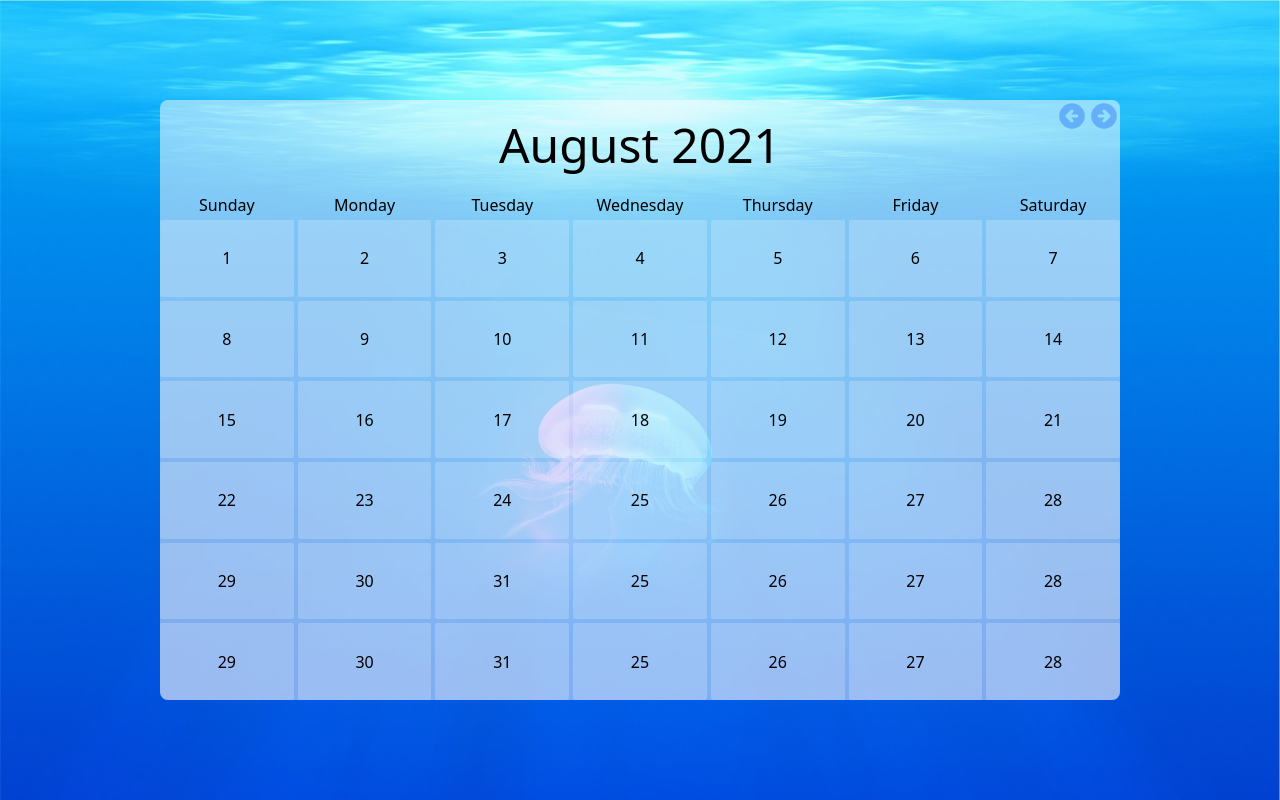
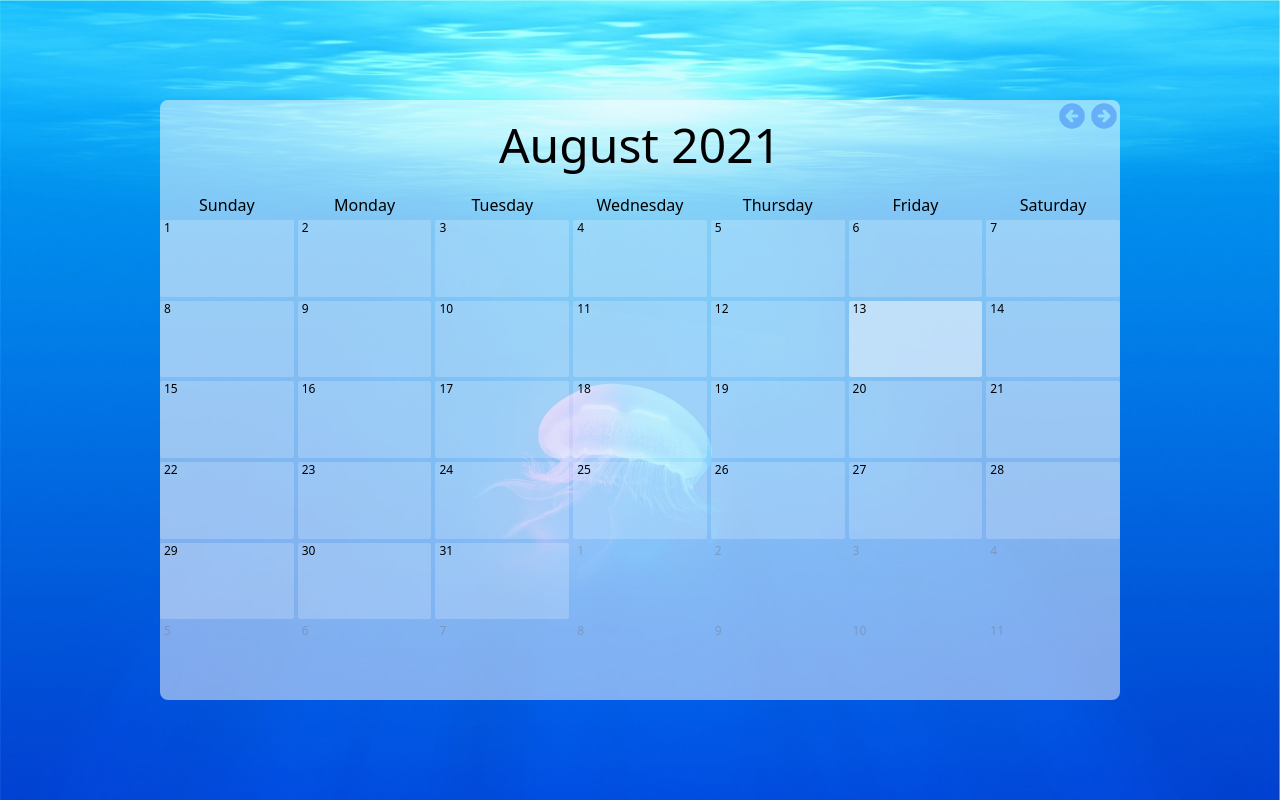
Before and after one commit to jason1985/monthly-planner, a React (Create React App) app: page / in a window 1280 px wide. Built offline with nearby package versions, Linux system fonts and the light colour scheme.

Commit message:
add styling & switch months

```diff
--- a/package.json
+++ b/package.json
@@ -7,6 +7,7 @@
     "@testing-library/jest-dom": "^5.14.1",
     "@testing-library/react": "^11.2.7",
     "@testing-library/user-event": "^12.8.3",
+    "moment": "^2.29.1",
     "react": "^17.0.2",
     "react-dom": "^17.0.2",
     "react-scripts": "4.0.3",
--- a/src/App.js
+++ b/src/App.js
@@ -1,12 +1,15 @@
-//               Calendar
+import { useState, useEffect } from 'react'
+import moment from 'moment'
+
+//               Calendar (75% width & height of the page)
 // ┌──────────────────────────────────┐
-// │          ┌─────────────┐         │ MonthAndYear
+// │          ┌─────────────┐         │ MonthAndYear (2/3 of 20% height of Calendar)
 // │          │ August 2029 │         │
 // │          └─────────────┘         │
 // ├────┬────┬────┬────┬────┬────┬────┤
-// │ S  │ M  │ T  │ W  │ T  │ F  │ S  │	DayNames
+// │ S  │ M  │ T  │ W  │ T  │ F  │ S  │	DayNames (1/3 of 20% height of Calendar)
 // ├────┼────┼────┼────┼────┼────┼────┤
-// │ 28 │ 30 │ 31 │  1 │  2 │  3 │  4 │ DaysContainer
+// │ 28 │ 30 │ 31 │  1 │  2 │  3 │  4 │ DaysContainer (80% height of Calendar)
 // │  5 │  6 │  7 │  8 │  9 │ 10 │ 11 │
 // │ 12 │ 13 │ 14 │ 15 │ 16 │ 17 │ 18 │
 // │ 19 │ 20 │ 21 │ 22 │ 23 │ 24 │ 25 │
@@ -17,20 +20,121 @@
 // DaysContainer will always contain 6 rows
 // days not in the current month will be greyed out
 
+// 0 is current month, -1 is previous month, 1 is next month
+// function getMonth(offset) {
+//   let datesArray = []
+//   let month = moment().add(offset, 'month').format('MMMM')
+//   let year = moment().add(offset, 'month').format('y')
+//   let firstDay = parseInt(
+//     moment().add(offset, 'month').startOf('month').format('d')
+//   )
+//   let totalDays = parseInt(
+//     moment().add(offset, 'month').endOf('month').format('D')
+//   )
+
+//   console.log(month, year, firstDay, totalDays)
+
+//   if (firstDay > 0) {
+//     //total days of the previous month
+//     let end = parseInt(
+//       moment()
+//         .add(offset - 1, 'month')
+//         .endOf('month')
+//         .format('D')
+//     )
+
+//     //fill outdays from prevous month
+//     let i = end - firstDay
+//     for (; i < end + 1; i++) {
+//       datesArray.push({ date: { i }, info: 'other' })
+//     }
+//   }
+
+//   //fill out days for current month
+//   for (let i = 1; i < totalDays + 1; i++) {
+//     datesArray.push({ date: { i }, info: 'curr' })
+//   }
+
+//   //fill out days for next month
+//   let remaining = 42 - (totalDays + firstDay)
+//   for (let i = 1; i < remaining + 1; i++) {
+//     datesArray.push({ date: { i }, info: 'other' })
+//   }
+// }
+
 function App() {
+  const [dates, setDates] = useState([])
+  const [currentMonth, setCurrentMonth] = useState(0)
+  const [displayedMonth,setDisplayedMonth] = useState("")
+  const [displayedYear,setDisplayedYear] = useState("")
+
+  useEffect(() => {
+    let datesArray = []
+    let todaysDate = parseInt(moment().format('D'))
+    let month = moment().add(currentMonth, 'month').format('MMMM')
+    let year = moment().add(currentMonth, 'month').format('y')
+    let firstDay = parseInt(
+      moment().add(currentMonth, 'month').startOf('month').format('d')
+    )
+    let totalDays = parseInt(
+      moment().add(currentMonth, 'month').endOf('month').format('D')
+    )
+
+    console.log(month, year, firstDay, totalDays)
+
+    if (firstDay > 0) {
+      //total days of the previous month
+      let end = parseInt(
+        moment()
+          .add(currentMonth - 1, 'month')
+          .endOf('month')
+          .format('D')
+      )
+
+      //fill outdays from prevous month
+      let i = end - firstDay
+      for (; i < end + 1; i++) {
+        datesArray.push({ date: i, info: 'other' })
+      }
+    }
+
+    //fill out days for current month
+    for (let i = 1; i < totalDays + 1; i++) {
+      if(currentMonth === 0 && i === todaysDate) {
+        datesArray.push({ date: i, info: 'today' })
+      } else {
+      datesArray.push({ date: i, info: 'curr' })
+      }
+    }
+
+    //fill out days for next month
+    let remaining = 42 - (totalDays + firstDay)
+    for (let i = 1; i < remaining + 1; i++) {
+      datesArray.push({ date: i, info: 'other' })
+    }
+
+    setDates(datesArray)
+    setDisplayedMonth(month)
+    setDisplayedYear(year)
+  }, [currentMonth])
+
   return (
     //wrapper takes up the whole page
-    <div className="bg-cover bg-jellyfish h-screen w-screen flex justify-center items-center">
+    <div className="animate-sliding bg-cover bg-jellyfish h-screen w-screen flex justify-center items-center select-none">
       {/* Calendar */}
       <div className="bg-opacity-50 bg-white h-3/4 w-3/4 rounded-lg overflow-hidden">
-        {/* Wrapper */}
+        {/* Wrapper - ensures that MonthAndYear & DayNames takes up 20% height of Calendar  */}
         <div className="h-1/5">
           {/* MonthAndYear */}
           <div className=" relative overflow-hidden text-3xl xl:text-5xl flex justify-center items-center h-3/4 w-full">
-            August 2021
+            {`${displayedMonth} ${displayedYear}`}
             <div className=" text-opacity-50 text-blue-500 absolute top-0 right-0 flex">
-              <LeftArrow />
-              <RightArrow />
+              <div onClick={() => setCurrentMonth(currentMonth - 1)}>
+                <LeftArrow />
+              </div>
+              <div onClick={() => setCurrentMonth(currentMonth + 1)}>
+                <RightArrow />
+              </div>
             </div>
           </div>
           {/* DayNames */}
@@ -45,16 +149,33 @@ function App() {
             ))}
           </div>
         </div>
-        {/* DaysContainer */}
+        {/* End of Wrapper */}
+
+        {/* DaysContainer - takes up the remaining 80% of Calendar */}
         <div className="grid grid-cols-7 gap-1 grid-rows-6 h-4/5">
-          {dates.map((date) => (
-            <div
-              className=" rounded-sm bg-opacity-20 bg-white overflow-hidden flex justify-center items-center"
-              key={date}
-            >
-              {date.date}
-            </div>
-          ))}
+          {dates.map((date, index) => {
+            let info = ''
+            switch (date.info) {
+              case 'curr':
+                info =
+                  'relative rounded-sm bg-opacity-20 bg-white overflow-hidden cursor-pointer'
+                break
+              case 'other':
+                info =
+                  'relative text-gray-500 text-opacity-40 rounded-sm bg-opacity-20 bg-grey overflow-hidden'
+                break
+              case 'today':
+                info =
+                  'relative rounded-sm bg-opacity-50 bg-white overflow-hidden cursor-pointer'
+                break
+              default:
+            }
+            return (
+              <div className={info} key={index}>
+                <span className="ml-1 text-xs absolute">{date.date}</span>
+              </div>
+            )
+          })}
         </div>
       </div>
     </div>
@@ -106,49 +227,3 @@ const dayNames = [
   'Friday',
   'Saturday',
 ]
-
-//mock dates for now, will be replaced with real dates from momentjs
-const dates = [
-  { day: 'Monday', date: '1' },
-  { day: 'Tuesday', date: '2' },
-  { day: 'Wednesday', date: '3' },
-  { day: 'Thursday', date: '4' },
-  { day: 'Friday', date: '5' },
-  { day: 'Saturday', date: '6' },
-  { day: 'Sunday', date: '7' },
-  { day: 'Monday', date: '8' },
-  { day: 'Tuesday', date: '9' },
-  { day: 'Wednesday', date: '10' },
-  { day: 'Thursday', date: '11' },
-  { day: 'Friday', date: '12' },
-  { day: 'Saturday', date: '13' },
-  { day: 'Sunday', date: '14' },
-  { day: 'Monday', date: '15' },
-  { day: 'Tuesday', date: '16' },
-  { day: 'Wednesday', date: '17' },
-  { day: 'Thursday', date: '18' },
-  { day: 'Friday', date: '19' },
-  { day: 'Saturday', date: '20' },
-  { day: 'Sunday', date: '21' },
-  { day: 'Monday', date: '22' },
-  { day: 'Tuesday', date: '23' },
-  { day: 'Wednesday', date: '24' },
-  { day: 'Thursday', date: '25' },
-  { day: 'Friday', date: '26' },
-  { day: 'Saturday', date: '27' },
-  { day: 'Sunday', date: '28' },
-  { day: 'Monday', date: '29' },
-  { day: 'Tuesday', date: '30' },
-  { day: 'Wednesday', date: '31' },
-  { day: 'Thursday', date: '25' },
-  { day: 'Friday', date: '26' },
-  { day: 'Saturday', date: '27' },
-  { day: 'Sunday', date: '28' },
-  { day: 'Monday', date: '29' },
-  { day: 'Tuesday', date: '30' },
-  { day: 'Wednesday', date: '31' },
-  { day: 'Thursday', date: '25' },
-  { day: 'Friday', date: '26' },
-  { day: 'Saturday', date: '27' },
-  { day: 'Sunday', date: '28' },
-]
--- a/tailwind.config.js
+++ b/tailwind.config.js
@@ -1,13 +1,24 @@
-
 module.exports = {
-
   purge: ['./src/**/*.{js,jsx,ts,tsx}', './public/index.html'],
   darkMode: false, // or 'media' or 'class'
   theme: {
     extend: {
-      backgroundImage: theme => ({
-        'jellyfish': "url('jellyfish.jpg')",
-       })
+      backgroundImage: (theme) => ({
+        jellyfish: "url('jellyfish.jpg')",
+      }),
+      keyframes: {
+        sliding: {
+          '0%': { transform: 'translateX(-50%)' },
+          '100%': {transform: 'translateX(0%)' },
+        },
+        wiggle: {
+          '0%, 100%': { transform: 'rotate(-3deg)' },
+          '50%': { transform: 'rotate(3deg)' },
+        }
+      },
+      animations: {
+        sliding: 'sliding 2s linear',
+      },
     },
   },
   variants: {
```
Also changed, not shown: 1 other file (tests, documents, lock files or other folders).
